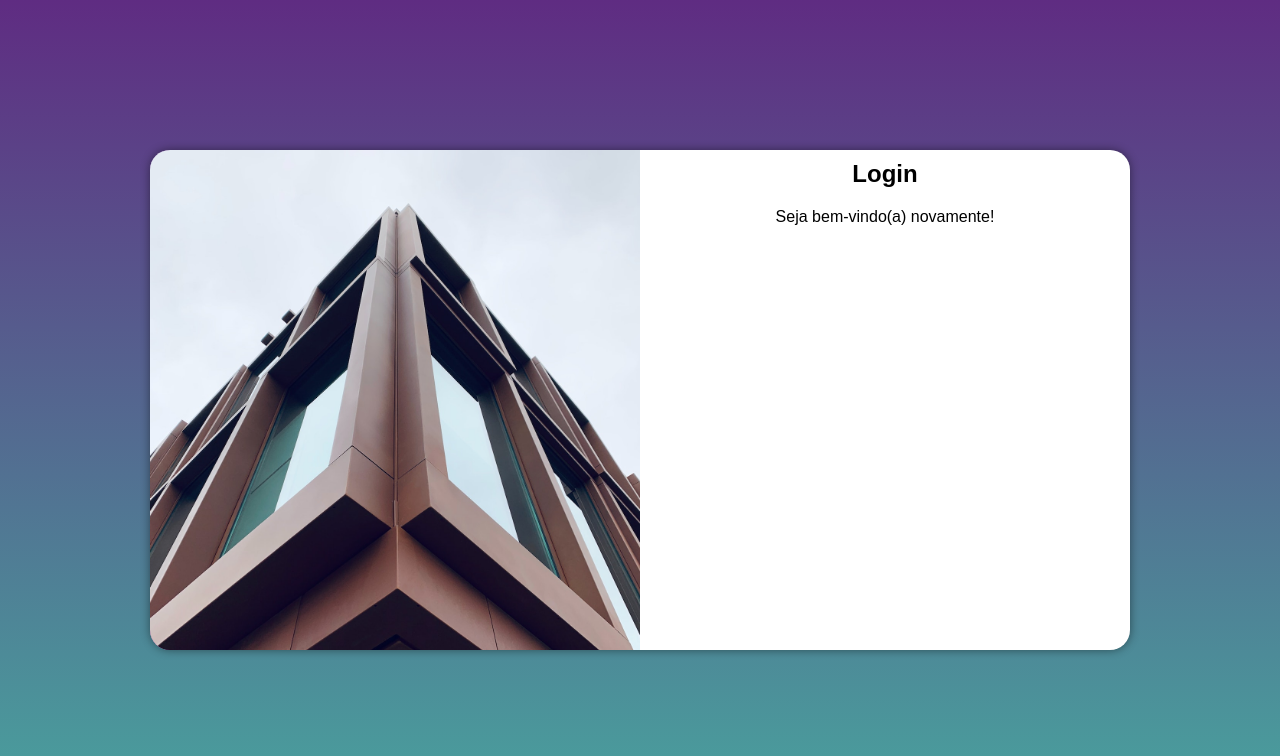
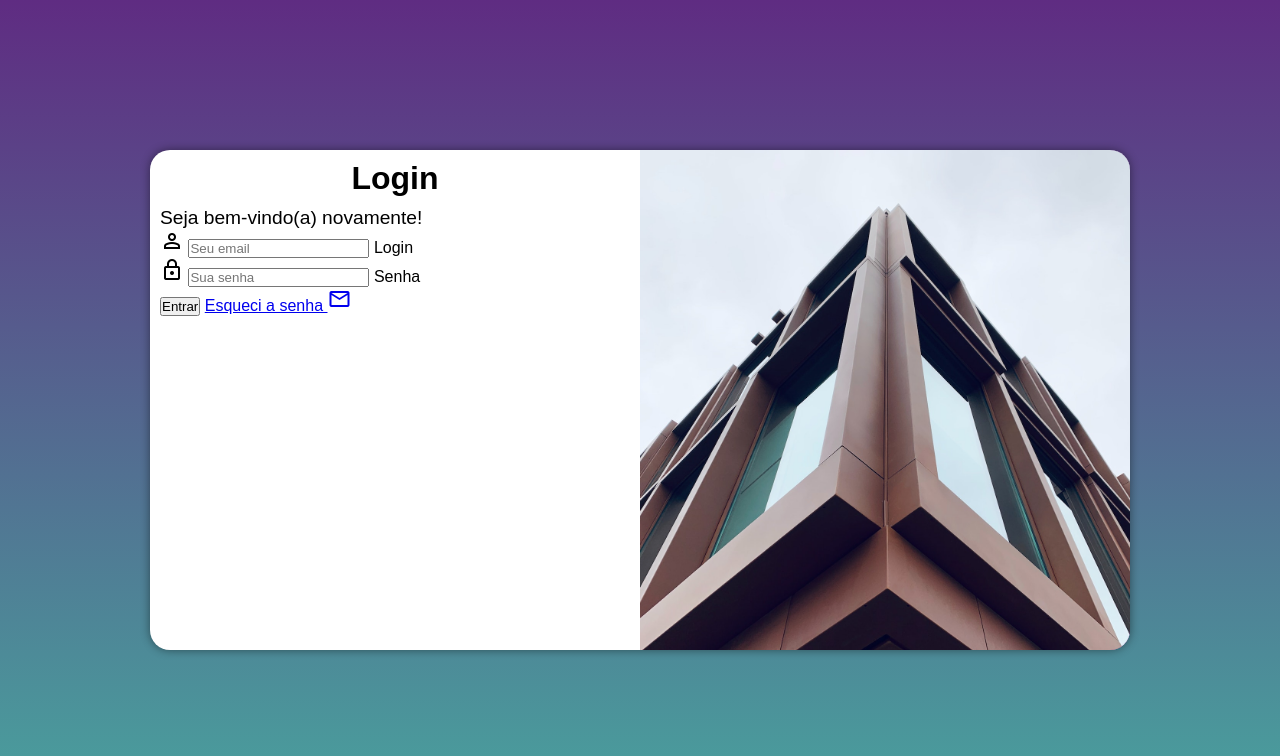
Before and after one commit to Matheus-Soares2003/projeto-cadastro, a plain HTML site: page index.html in a window 1280 px wide. Drawn offline with nearby package versions, Linux system fonts and the light colour scheme.

Commit message:
formulario adicionado

```diff
--- a/estilos/desktop.css
+++ b/estilos/desktop.css
@@ -9,12 +9,22 @@ section#login {
 }
 
 section#login > div#imagem {
-    float: left;
+    float: right;
     width: 50%;
     height: 100%;
 }
 
 section#login > div#formulario {
-    float: right;
+    float: left;
     width: 50%;
 }
+
+section > div#formulario > h1 {
+    text-align: center;
+    margin-bottom: 10px;
+    font-size: 2em;
+}
+
+section > div#formulario > p {
+    font-size: 1.2em;
+}
--- a/estilos/mobile.css
+++ b/estilos/mobile.css
@@ -55,7 +55,5 @@ section > div#formulario > h1 {
 }
 
 section > div#formulario > p {
-    text-align: center;
-    margin-bottom: 10px;
-    padding: 10px;
+    font-size: 0.8em;
 }
--- a/index.html
+++ b/index.html
@@ -21,8 +21,19 @@
         <div id="formulario">
             <h1>Login</h1>
             <p>Seja bem-vindo(a) novamente!</p>
-            <form action="POST">
-
+            <form method="POST" autocomplete="on">
+                <div class="campo">
+                    <i class="material-symbols-outlined">person</i>
+                    <input type="email" name="login" id="ilogin" placeholder="Seu email" autocomplete="email" required maxlength="30">
+                    <label for="ilogin">Login</label>
+                </div>
+                <div class='campo'>
+                    <i class="material-symbols-outlined">lock</i>
+                    <input type="password" name="senha" id="isenha" placeholder="Sua senha" autocomplete="current-password" required minlength="8" maxlength="20">
+                    <label for="isenha">Senha</label>
+                </div>
+                <input type="submit" value="Entrar">
+                <a href="#">Esqueci a senha <i class="material-symbols-outlined">mail</i></a>
             </form>
         </div>
     </section>
```
